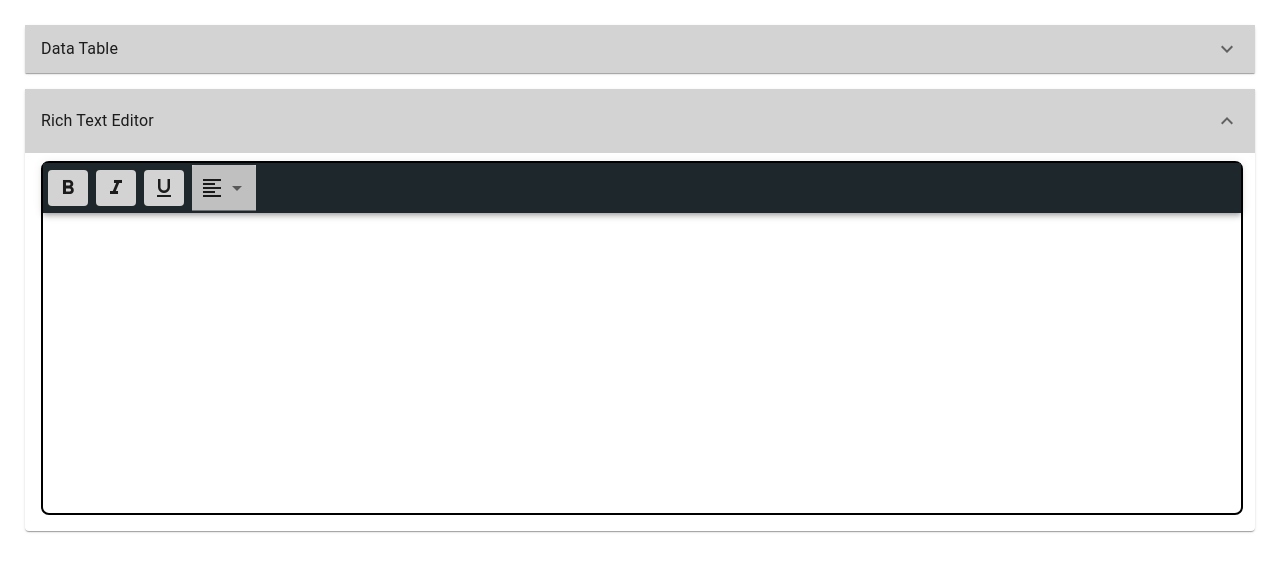
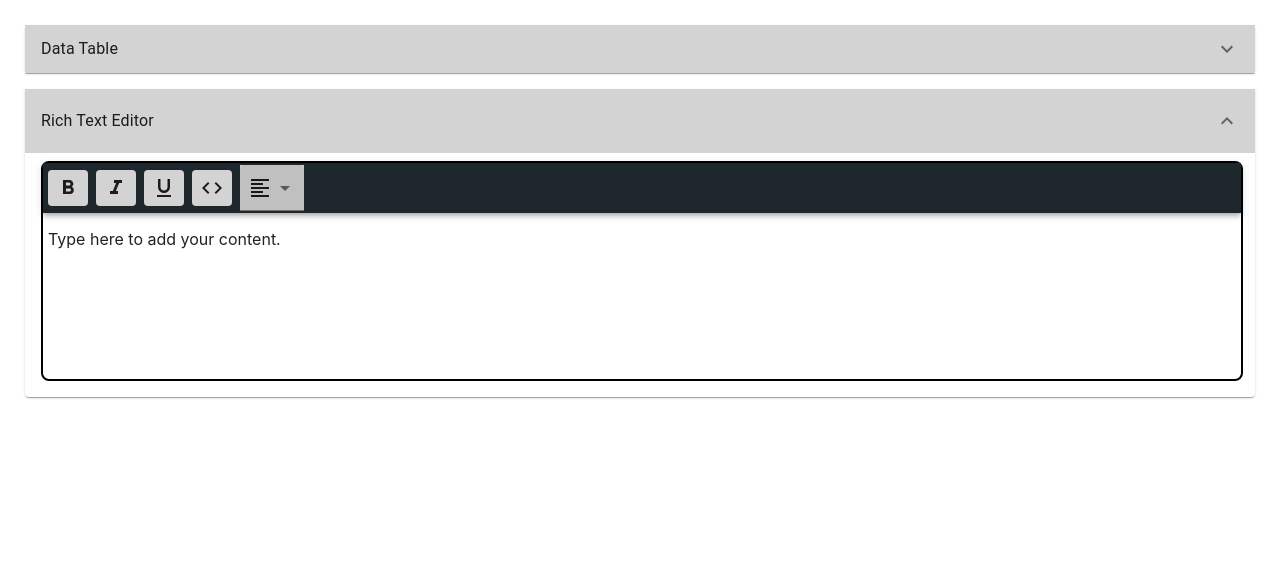
Before and after one commit to Gammaalpha/react-enhanced-components, a React (Create React App) app: page / in a window 1280 px wide. Shown: the top 572 px of the page. Built offline with nearby package versions, Linux system fonts and the light colour scheme; the HTML template or start-up script is replaced by a standard one.

Commit message:
non working slatejs

```diff
--- a/package.json
+++ b/package.json
@@ -11,10 +11,11 @@
     "@types/jest": "^24.9.1",
     "@types/node": "^12.12.31",
     "core-js": "3",
-    "draft-js": "^0.11.6",
     "react": "^16.13.1",
     "react-dom": "^16.13.1",
-    "react-scripts": "3.4.1"
+    "react-scripts": "3.4.1",
+    "slate": "^0.58.3",
+    "slate-react": "^0.58.3"
   },
   "scripts": {
     "prepublish": "rm -rf build/ && tsc",
--- a/src/core/RichTextEditor/RichTextEditor.css
+++ b/src/core/RichTextEditor/RichTextEditor.css
@@ -8,3 +8,11 @@
 .MuiTooltip-tooltip {
   font-size: 12pt !important;
 }
+
+pre {
+  white-space: pre-wrap;
+  white-space: -moz-pre-wrap;
+  white-space: -pre-wrap;
+  white-space: -o-pre-wrap;
+  word-wrap: break-word;
+}
--- a/src/core/RichTextEditor/RichTextEditor.tsx
+++ b/src/core/RichTextEditor/RichTextEditor.tsx
@@ -1,20 +1,27 @@
-import React, { useState, useRef } from 'react'
+import React, { useState, useRef, useMemo, useCallback } from 'react'
 import AppBar from '@material-ui/core/AppBar';
 import Toolbar from '@material-ui/core/Toolbar';
 import { Button, Tooltip, MenuItem, Select, FormControl, FormHelperText, InputLabel } from '@material-ui/core';
-import { Editor, EditorState, RichUtils } from 'draft-js';
-import "draft-js/dist/Draft.css";
 import { makeStyles, createStyles, Theme } from '@material-ui/core';
 import "./RichTextEditor.css"
 import { IRichText, IToolbarButton } from './model/RichText';
 import Icon from "@material-ui/core/Icon"
+import { createEditor, Editor, Transforms, Range } from 'slate'
+import { Slate, Editable, withReact, ReactEditor } from 'slate-react'
+
+
 
 const useStyles = makeStyles((theme: Theme) => createStyles({
     editorContainer: {
         width: '100%',
-        minHeight: '350px',
+        // minHeight: '350px',
         border: '2px solid black',
         borderRadius: 8
+    },
+    slateEditor: {
+        paddingLeft: 5,
+        paddingRight: 5,
+        minHeight: 150
     },
     fullWidth: {
         minWidth: '100%'
@@ -63,45 +70,65 @@ const useStyles = makeStyles((theme: Theme) => createStyles({
 type TextAlignment = "left" | "right" | "center";
 
 export const RichTextEditor = (props: IRichText) => {
+
     const classes = useStyles()
     const [alignText, setAlignText] = useState<TextAlignment>('left')
-    const [editorState, setEditorState] = useState(() => EditorState.createEmpty(),)
-    const editorRef = useRef<any>(null)
+    const slateEditor = useMemo(() => withReact(createEditor()), [])
+    const [value, setValue] = useState<any[]>([
+        {
+            type: 'paragraph',
+            children: [{ text: 'Type here to add your content.' }],
+        },
+    ]);
+
+    // const getLastPoint = (editor_: Editor & ReactEditor) => {
+    //     const children: any = editor_.children[editor_.children.length - 1].children;
+    //     const index = children[0].text.length;
+    //     return {
+    //         path: [editor_.children.length - 1, 0],
+    //         offset: index
+    //     }
+
+    // }
 
     function focusEditor() {
-        editorRef.current?.focus();
+        // console.log(slateEditor);
+        // let end = getLastPoint(slateEditor)
+        // const point = {
+        //     anchor: end,
+        //     focus: end
+        // }
+        ReactEditor.focus(slateEditor)
+        // Transforms.select(slateEditor, point)
     }
 
 
 
     const _onBoldClick = (e: React.MouseEvent<HTMLButtonElement, MouseEvent>) => {
         e.preventDefault();
-        onChange(RichUtils.toggleInlineStyle(editorState, 'BOLD'))
     }
 
     const _onItalicClick = (e: React.MouseEvent<HTMLButtonElement, MouseEvent>) => {
         e.preventDefault();
-        onChange(RichUtils.toggleInlineStyle(editorState, 'ITALIC'))
     }
     const _onUnderlineClick = (e: React.MouseEvent<HTMLButtonElement, MouseEvent>) => {
         e.preventDefault();
-        onChange(RichUtils.toggleInlineStyle(editorState, 'UNDERLINE'))
     }
-
+    const _onCodeClick = (e: React.MouseEvent<HTMLButtonElement, MouseEvent>) => {
+        e.preventDefault();
+    }
     const _onLeftAlignClick = (e: React.MouseEvent<HTMLButtonElement, MouseEvent>) => {
         e.preventDefault();
-        setAlignText("left")
     }
     const _onCenterAlignClick = (e: React.MouseEvent<HTMLButtonElement, MouseEvent>) => {
         e.preventDefault();
-        setAlignText("center")
     }
     const _onRightAlignClick = (e: React.MouseEvent<HTMLButtonElement, MouseEvent>) => {
         e.preventDefault();
-        setAlignText("right")
     }
 
 
+    const callbacks: any = {}
 
     const buttonsArray: IToolbarButton[] = [
         {
@@ -132,6 +159,15 @@ export const RichTextEditor = (props: IRichText) => {
             buttonStyle: classes.cmdButton
         },
         {
+            key: 'CODE',
+            icon: 'code',
+            tooltip: 'Code (Ctrl+`)',
+            ariaLabel: 'Code Selection',
+            callback: (e: React.MouseEvent<HTMLButtonElement, MouseEvent>) => _onCodeClick(e),
+            position: 'top',
+            buttonStyle: classes.cmdButton
+        },
+        {
             key: 'textAlign',
             icon: 'format_align_justify',
             tooltip: '',
@@ -146,7 +182,7 @@ export const RichTextEditor = (props: IRichText) => {
                     tooltip: 'Align Left',
                     ariaLabel: 'Align Left',
                     callback: (e: React.MouseEvent<HTMLButtonElement, MouseEvent>) => _onLeftAlignClick(e),
-                    position: 'right',
+                    position: 'left',
                     buttonStyle: classes.cmdButton
                 },
                 {
@@ -155,7 +191,7 @@ export const RichTextEditor = (props: IRichText) => {
                     tooltip: 'Align Center',
                     ariaLabel: 'Align Center',
                     callback: (e: React.MouseEvent<HTMLButtonElement, MouseEvent>) => _onCenterAlignClick(e),
-                    position: 'right',
+                    position: 'center',
                     buttonStyle: classes.cmdButton
                 },
                 {
@@ -170,6 +206,15 @@ export const RichTextEditor = (props: IRichText) => {
             ]
         }
     ]
+
+
+    function pseudoSwitch(value: any) {
+        if (callbacks[value]) {
+            callbacks[value].forEach(function (fn: any) {
+                fn()
+            });
+        }
+    }
 
     const renderToolbarButtons = () => {
         const toolbarButtons: any[] = []
@@ -193,33 +238,146 @@ export const RichTextEditor = (props: IRichText) => {
         )
     }
 
-    const handleKeyCommand = (cmd: string, editorState_: EditorState) => {
-        // console.log("cmd: ", cmd, " editorState: ", editorState_);
-        const newState = RichUtils.handleKeyCommand(editorState_, cmd);
-        if (newState) {
-            onChange(newState)
-            return 'handled'
+    // const handleKeyCommand = (cmd: string, editorState_: EditorState) => {
+    //     const newState = RichUtils.handleKeyCommand(editorState_, cmd);
+    //     if (newState) {
+    //         onChange(newState)
+    //         return 'handled'
+    //     }
+    //     return 'not-handled'
+    // }
+
+    const CustomEditor = {
+        isBoldMarkActive(editor: any) {
+            const [match] = Editor.nodes(editor, {
+                match: n => n.bold === true,
+                universal: true,
+            })
+            return !!match
+        },
+        isItalicMarkActive(editor: any) {
+            const [match] = Editor.nodes(editor, {
+                match: n => n.italic === true,
+                universal: true,
+            })
+            return !!match
+        },
+        isCodeBlockActive(editor: any) {
+            const [match] = Editor.nodes(editor, {
+                match: n => n.type === 'code',
+            })
+
+            return !!match
+        },
+        toggleBoldMark(editor: any) {
+            const isActive = CustomEditor.isBoldMarkActive(editor)
+            Transforms.setNodes(
+                editor,
+                { bold: isActive ? null : true },
+                {
+                    match: n => typeof n?.text === 'string'
+                    , split: true
+                }
+            )
+        },
+        toggleItalicMark(editor: any) {
+            const isActive = CustomEditor.isItalicMarkActive(editor)
+            Transforms.setNodes(
+                editor,
+                { italic: isActive ? null : true },
+                {
+                    match: n => typeof n?.text === 'string'
+                    , split: true
+                }
+            )
+        },
+        toggleCodeBlock(editor: any) {
+            const isActive = CustomEditor.isCodeBlockActive(editor)
+            Transforms.setNodes(
+                editor,
+                { type: isActive ? null : 'code' },
+                { match: n => Editor.isBlock(editor, n) }
+            )
         }
-        return 'not-handled'
     }
 
-    const onChange = (editorState_: EditorState) => {
-        setEditorState(editorState_)
+    const handleKeyCommand = (event: React.KeyboardEvent<HTMLDivElement>) => {
+        if (!event.ctrlKey) {
+            return
+        }
+        switch (event.key) {
+            case '`':
+                event.preventDefault()
+                CustomEditor.toggleCodeBlock(slateEditor)
+                break
+            case 'b':
+                event.preventDefault()
+                CustomEditor.toggleBoldMark(slateEditor)
+                break
+            case 'i':
+                event.preventDefault()
+                CustomEditor.toggleItalicMark(slateEditor)
+                break
+            default:
+                break;
+        }
+    }
+
+    const CodeElement = (props: any) => {
+        return (
+            <pre {...props.attributes}>
+                <code>{props.children}</code>
+            </pre>
+        )
+    }
+
+    const DefaultElement = (props: any) => {
+        return <p {...props.attributes}>{props.children}</p>
+    }
+
+    // Define a rendering function based on the element passed to `props`. We use
+    // `useCallback` here to memoize the function for subsequent renders.
+    const renderElement = useCallback((props: any) => {
+        switch (props.element.type) {
+            case 'code':
+                return <CodeElement {...props} />
+            default:
+                return <DefaultElement {...props} />
+        }
+    }, []);
+
+    const renderLeaf = useCallback(props => {
+        return <Leaf {...props} />
+    }, []);
+    // Define a React component to render leaves with bold text.
+    const Leaf = (props: any) => {
+        return (
+            <span
+                {...props.attributes}
+                style={{ fontWeight: props.leaf.bold ? 'bold' : 'normal' }}
+            >
+                {props.children}
+            </span>
+        )
     }
 
     const editorRender = () => {
-        console.log("render editor");
-
+        const editorId = props?.id !== undefined ? `$slateEditor_${props.id}` : `slateEditor_${Math.floor(Math.random() * 1000)}`;
         return (
             <div className={classes.editorContainer} onClick={() => focusEditor()}>
                 {toolbar()}
-                <Editor
-                    textAlignment={alignText}
-                    ref={editorRef}
-                    handleKeyCommand={handleKeyCommand}
-                    editorState={editorState}
-                    onChange={onChange}
-                />
+                <Slate editor={slateEditor}
+                    value={value}
+                    onChange={newValue => setValue(newValue)}>
+                    <Editable
+                        className={classes.slateEditor}
+                        id={editorId}
+                        renderLeaf={renderLeaf}
+                        renderElement={renderElement}
+                        onKeyDown={event => {
+                            handleKeyCommand(event)
+                        }} />
+                </Slate>
             </div>
         )
     }
--- a/src/core/RichTextEditor/model/RichText.ts
+++ b/src/core/RichTextEditor/model/RichText.ts
@@ -1,8 +1,9 @@
 import { TooltipProps } from "@material-ui/core";
 
 export interface IRichText {
+    id?: string,
     toolbarStyle?: string,
-    buttons?: string[]
+    buttons?: string[],
 }
 
 export interface IToolbarButton {
--- a/tsconfig.json
+++ b/tsconfig.json
@@ -20,7 +20,8 @@
     "isolatedModules": true,
     "jsx": "react",
     "allowJs": true,
-    "noEmit": true
+    "noEmit": true,
+    "downlevelIteration": true
   },
   "include": [
     "src/**/*",
```
Also changed, not shown: 1 other file (tests, documents, lock files or other folders).
